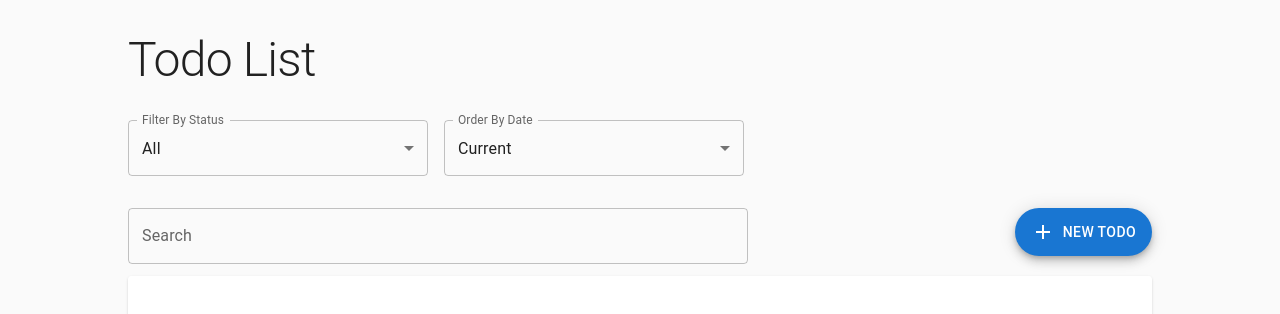
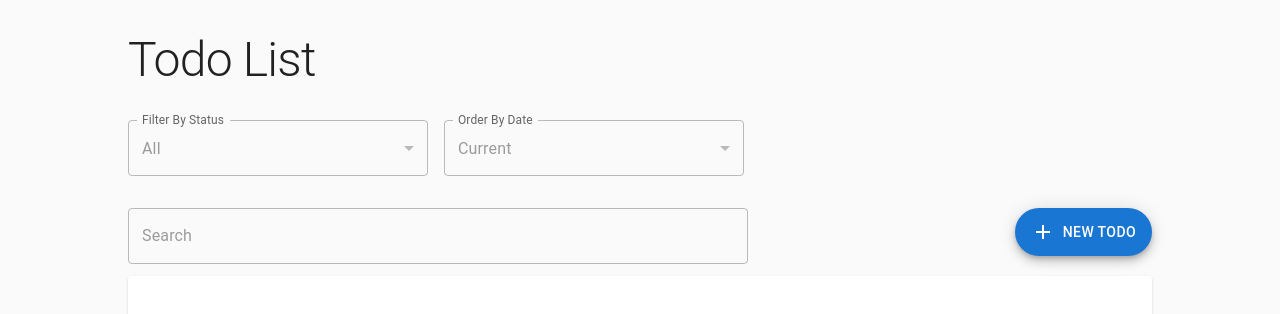
Before and after one commit to MoisesSantana/class-component-and-redux-todo, a React (Vite) app: page / in a window 1280 px wide. Shown: the top 314 px of the page. Built offline with nearby package versions, Linux system fonts and the light colour scheme.

Commit message:
:sparkles: Disabling the filter if you don't have tasks
If you do not have tasks there is no need for filters, so the feature of disabling the filters has been added.

```diff
--- a/src/components/header/index.tsx
+++ b/src/components/header/index.tsx
@@ -1,6 +1,5 @@
 import React from 'react';
 import {
-  Box,
   InputLabel,
   MenuItem,
   Select,
@@ -28,7 +27,8 @@ class Header extends React.Component<HeaderProps> {
   };
 
   render() {
-    const { orderBy, filterBy, searchTerm } = this.props;
+    const { orderBy, filterBy, searchTerm, tasks } = this.props;
+    const disableFilter = tasks.length === 0;
     return (
       <HeaderContainer>
         <Typography variant="h1" fontSize={48}>Todo List</Typography>
@@ -37,6 +37,7 @@ class Header extends React.Component<HeaderProps> {
             <InputLabel id="filter">Filter By Status</InputLabel>
             <Select
               labelId="filter"
+              disabled={ disableFilter }
               id="demo-simple-select"
               label="Filter By Status"
               value={ filterBy }
@@ -54,6 +55,7 @@ class Header extends React.Component<HeaderProps> {
               id="demo-simple-select"
               label="Order By Date"
               value={ orderBy }
+              disabled={ disableFilter }
               onChange={ (e) => this.handleInputs(e, actionOrderBy as HandleFiltersType) }
             >
               <MenuItem value={ OrderBy.Current }>Current</MenuItem>
@@ -68,6 +70,7 @@ class Header extends React.Component<HeaderProps> {
             id="outlined-basic"
             label="Search"
             variant="outlined"
+            disabled={ disableFilter }
           />
           <HandleTaskModal isNewTask />
         </SubControls>
```
